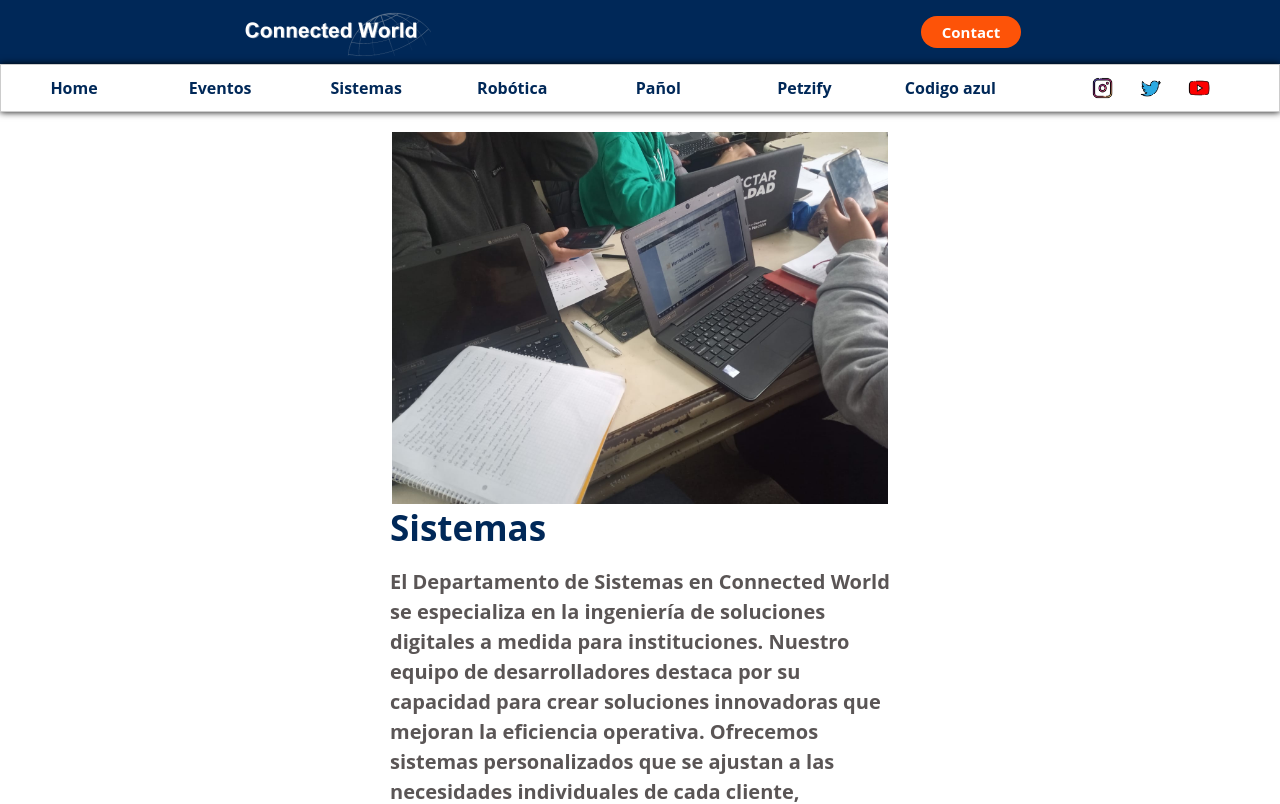
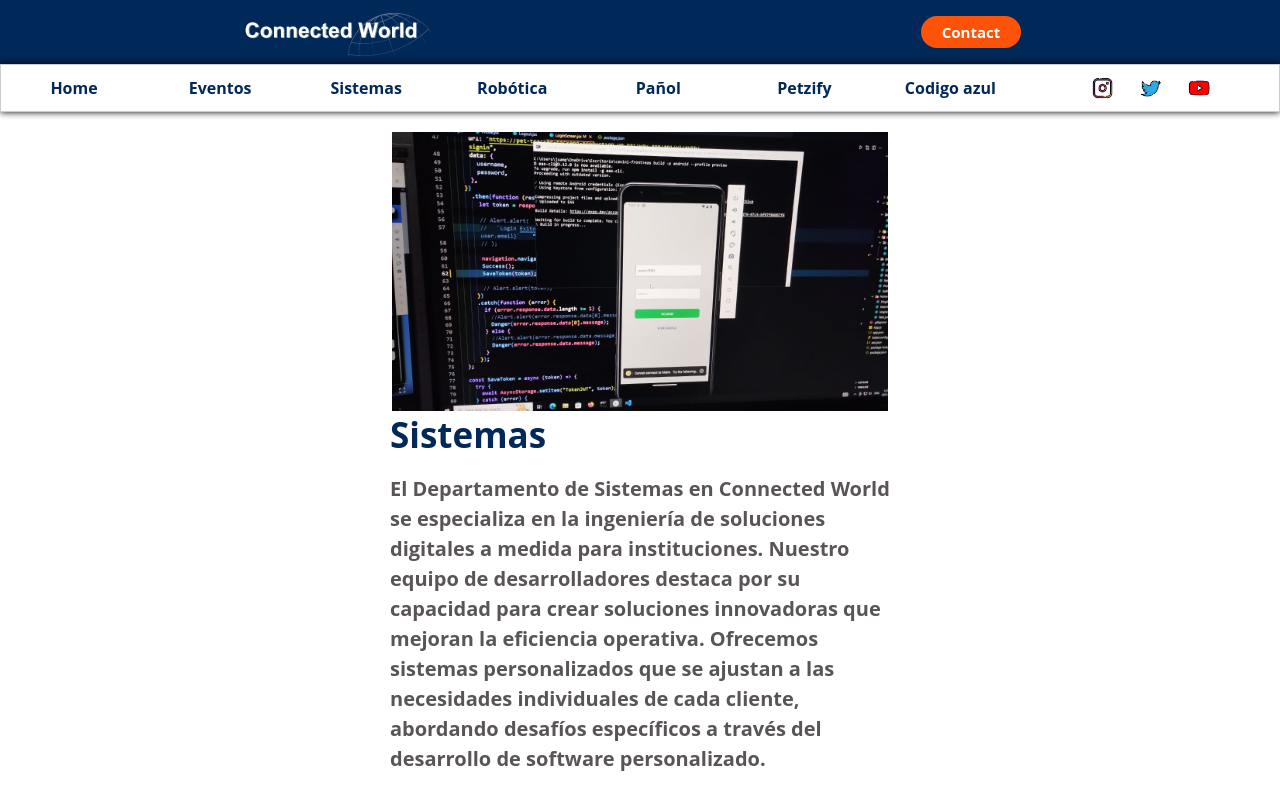
Before and after one commit to Maximiliano17/Connected, a React (Vite) app: page /Sistemas in a window 1280 px wide. Shown: the top 804 px of the page. Built offline with nearby package versions, Linux system fonts and the light colour scheme.

Commit message:
Cambio de imagen en seccion sistemas

```diff
--- a/src/modules/Sistemas.module.css
+++ b/src/modules/Sistemas.module.css
@@ -17,6 +17,7 @@
 
 .sistemasContent img{
     width: 40%;
+    object-fit: cover;
 }
 
 .infoSis{
--- a/src/pages/Sistemas.jsx
+++ b/src/pages/Sistemas.jsx
@@ -4,19 +4,19 @@ import Header from "../components/Header"
 import  styles from "../modules/Sistemas.module.css"
 //Imagenes
 import sistemas from "../assets/sistemas/sistemasFoto.jpeg"
+import appsistema from "../assets/sistemas/sistemaapp.jpeg"
 import app from "../assets/sistemasCard/aplicacion.png"
 import sistema from "../assets/sistemasCard/sistemas.png"
 import escritoro from "../assets/sistemasCard/escritorio.png"
 import tienda from "../assets/sistemasCard/tienda.png"
 import robotica from "../assets/sistemasCard/robot.png"
-import centro from "../assets/sistemas/pag.jpeg"
 function Sistemas() {
 
     return (
       <>
       <Header />
        <div className={styles.sistemasContent}>
-         <img src={sistemas} alt="Foto Sistemas" />
+         <img src={appsistema} alt="Foto Sistemas" />
          <section className={styles.infoSis}>
             <h1>Sistemas</h1>
             <p>
```
Also changed, not shown: src/assets/sistemas/sistemaapp.jpeg (added).
